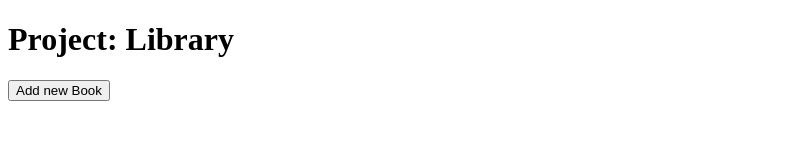
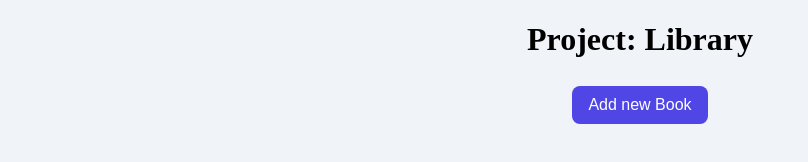
Before and after one commit to Cffampo/library, a plain HTML site: page index.html in a window 1280 px wide. Shown: the whole page, without its empty margins (0-808 px from the left). Drawn offline with Linux system fonts and the light colour scheme.

Commit message:
Finished Library Project

```diff
--- a/index.html
+++ b/index.html
@@ -8,9 +8,10 @@
     <title>The Library</title>
 </head>
 <body>
+    <div class="container">
         <h1>Project: Library</h1>
+        <button id="open-dialog">Add new Book</button>
             <div class="book-container">
-        <button id="open-dialog">Add new Book</button>
                 <dialog id="book-dialog">
                     <form id="book-form" method="dialog">
                         <label for="title">Title: </label>
@@ -34,5 +35,6 @@
                     </form>
                 </dialog>
             </div>
+    </div>
 </body>
 </html>
--- a/style.css
+++ b/style.css
@@ -0,0 +1,58 @@
+html, body {
+    margin: 0;
+    padding: 0;
+    box-sizing: border-box;
+    background-color: #f0f4f8;
+}
+
+.container {
+    display: flex;
+    flex-direction: column;
+    justify-content: center;
+    align-items: center;
+}
+
+.book-container {
+    display: flex;
+    flex-wrap: wrap;
+    justify-content: center;
+    gap: 20px; /* space between cards */
+    max-width: 1200px;
+    margin-top: 20px;
+}
+
+
+.book-card {
+  background-color: white;
+  border-radius: 12px;
+  box-shadow: 0 4px 12px rgba(0,0,0,0.1);
+  padding: 16px;
+  margin: 20px;
+  transition: transform 0.2s ease;
+}
+
+.book-card:hover {
+  transform: scale(1.02);
+}
+
+button {
+  background-color: #4f46e5; /* Indigo-600 */
+  color: white;
+  border: none;
+  padding: 10px 16px;
+  margin: 6px;
+  border-radius: 8px;
+  font-size: 1rem;
+  cursor: pointer;
+  transition: background-color 0.2s ease, transform 0.1s ease;
+}
+
+button:hover {
+  background-color: #4338ca; /* Darker Indigo */
+  transform: translateY(-2px);
+}
+
+button:active {
+  transform: translateY(0);
+  background-color: #3730a3; /* Even darker Indigo */
+}
```
Lines whose indentation alone changed are shown as unchanged.
